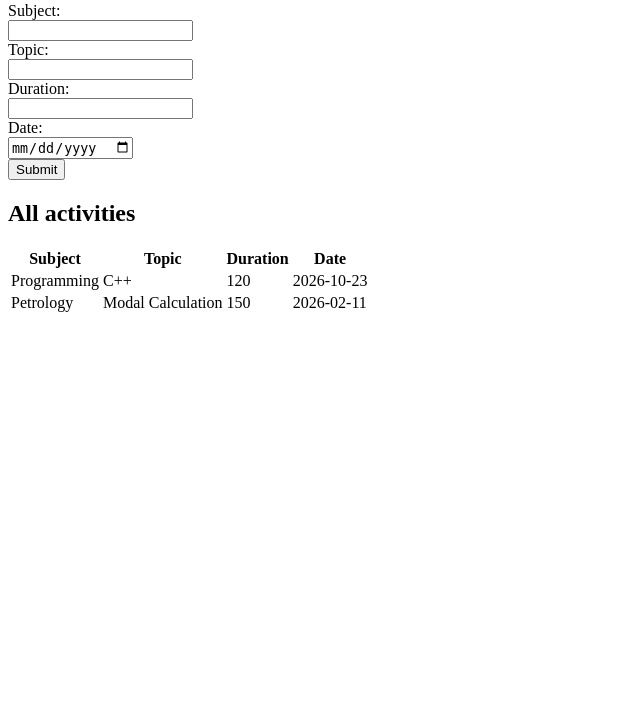
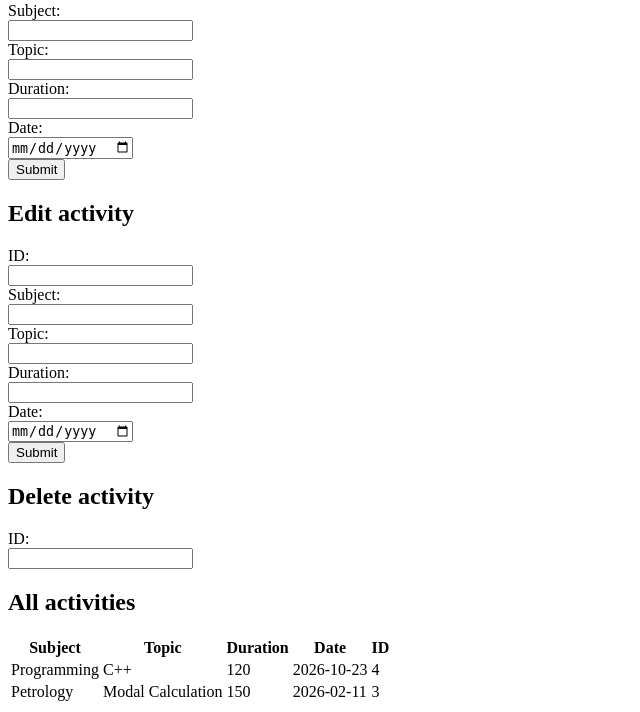
Before and after one commit to sebastianrenk/learning_platform, a Flask app: page / in a window 1280 px wide. Shown: the part 328-1040 px from the top of the page, without its empty margins (0-640 px from the left). Before the commit the page ends 640 px from the top, so only its background shows below. Run offline with Flask 3, Linux system fonts and the light colour scheme; data comes from the database, SQL or seed files in the repository; both versions use the stored data as it was after the commit.

Commit message:
edit and delete activity flask, html

```diff
--- a/app.py
+++ b/app.py
@@ -30,5 +30,27 @@ def add_activity():
     return redirect(url_for("home"))
 
 
+@app.route("/delete", methods=["POST"])
+def delete_activity():
+    id = int(request.form["id"])
+
+    tracker.delete_activity(id)
+
+    return redirect(url_for("home"))
+
+
+@app.route("/edit", methods=["POST"])
+def edit_activity():
+    id = int(request.form["id"])
+    subject = request.form["subject"]
+    topic = request.form["topic"]
+    duration = int(request.form["duration"])
+    date = request.form["date"]
+
+    tracker.update_activity(id, subject, topic, duration, date)
+
+    return redirect(url_for("home"))
+
+
 if __name__ == "__main__":
     app.run(debug=True)
--- a/templates/index.html
+++ b/templates/index.html
@@ -28,6 +28,27 @@
         <input type="submit" value="Submit">
     </form>
 
+    <h2>Edit activity</h2>
+    <form action="{{ url_for('edit_activity') }}" method="POST">
+        <label for="id">ID:</label><br>
+        <input type="number" id="id" name="id" required></label><br>
+        <label for="subject">Subject:</label><br>
+        <input type="text" id="subject" name="subject" required><br>
+        <label for="topic">Topic:</label><br>
+        <input type="text" id="topic" name="topic" required><br>
+        <label for="duration">Duration:</label><br>
+        <input type="number" id="duration" name="duration" min="1" required><br>
+        <label for="date">Date:</label><br>
+        <input type="date" id="date" name="date" required><br>
+        <input type="submit" value="Submit">
+    </form>
+
+    <h2>Delete activity</h2>
+    <form action="{{ url_for('delete_activity') }}" method="POST">
+        <label for="id">ID:</label><br>
+        <input type="number" id="id" name="id" required>
+    </form>
+
     <h2>All activities</h2>
     <table>
         <tr>
@@ -35,6 +56,7 @@
             <th>Topic</th>
             <th>Duration</th>
             <th>Date</th>
+            <th>ID</th>
         </tr>
         <!-- Jinja loops through activities -->
         {% for activity in activities %}
@@ -43,6 +65,7 @@
             <td>{{ activity[2] }}</td>
             <td>{{ activity[3] }}</td>
             <td>{{ activity[4] }}</td>
+            <td>{{ activity[0] }}</td>
         </tr>
         {% endfor %}
     </table>
```
Also changed, not shown: database/learning.db.
